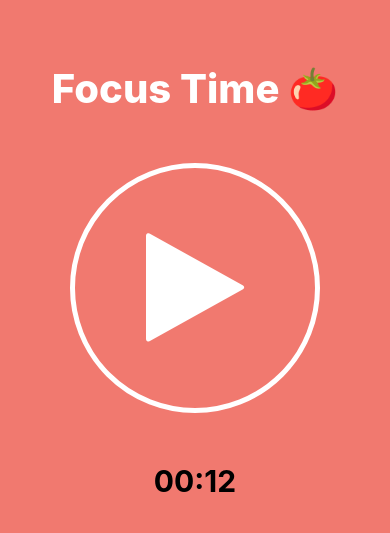
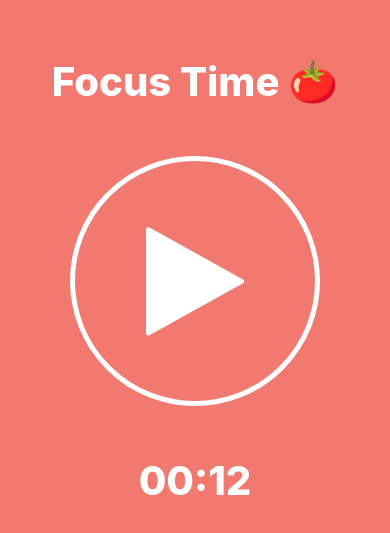
Before and after one commit to fabianhaef/pomodoro-ts-rn, a React Native app: screen / in a window 390 px wide. Shown: the part 141-674 px from the top of the page. Built offline with nearby package versions, Linux system fonts and the light colour scheme.

Commit message:
style TimerCountDisplay

```diff
--- a/TimerCountDownDisplay.tsx
+++ b/TimerCountDownDisplay.tsx
@@ -14,13 +14,14 @@ const TimerCountDownDisplay: React.FC<Props> = ({ timerDate }) => {
             </Text>
         </View>
     )
-}
+};
 
 const styles = StyleSheet.create({
     timerCountDownText: {
-        fontSize: 30,
-        fontWeight: '700',
+        fontSize: 40,
+        color: '#fff',
+        fontWeight: '800',
     }
-})
+});
 
 export default TimerCountDownDisplay;
```
